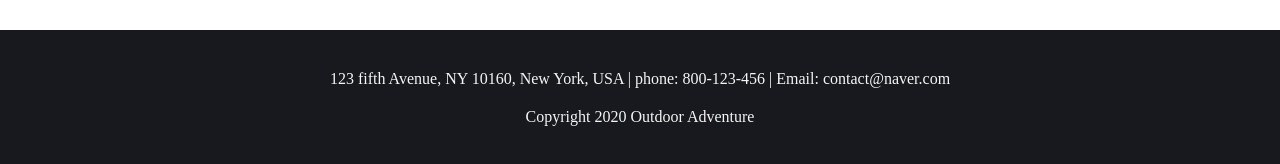
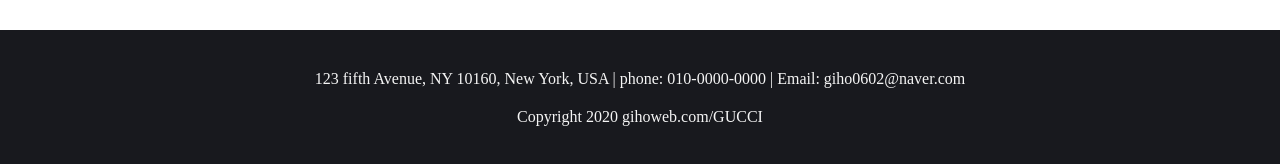
Before and after one commit to giho0602/GUCCI, a plain HTML site: page index.html in a window 1280 px wide. Shown: the part 3066-3230 px from the top of the page. Drawn offline with nearby package versions, Linux system fonts and the light colour scheme.

Commit message:
Add files via upload

```diff
--- a/index.html
+++ b/index.html
@@ -100,8 +100,8 @@
     </section>
 
     <footer>
-        <p>123 fifth Avenue, NY 10160, New York, USA | phone: 800-123-456 | Email: contact@naver.com</p>
-        <p>Copyright 2020 Outdoor Adventure</p>
+        <p>123 fifth Avenue, NY 10160, New York, USA | phone: 010-0000-0000 | Email: giho0602@naver.com</p>
+        <p>Copyright 2020 gihoweb.com/GUCCI</p>
     </footer>
 
 
```
